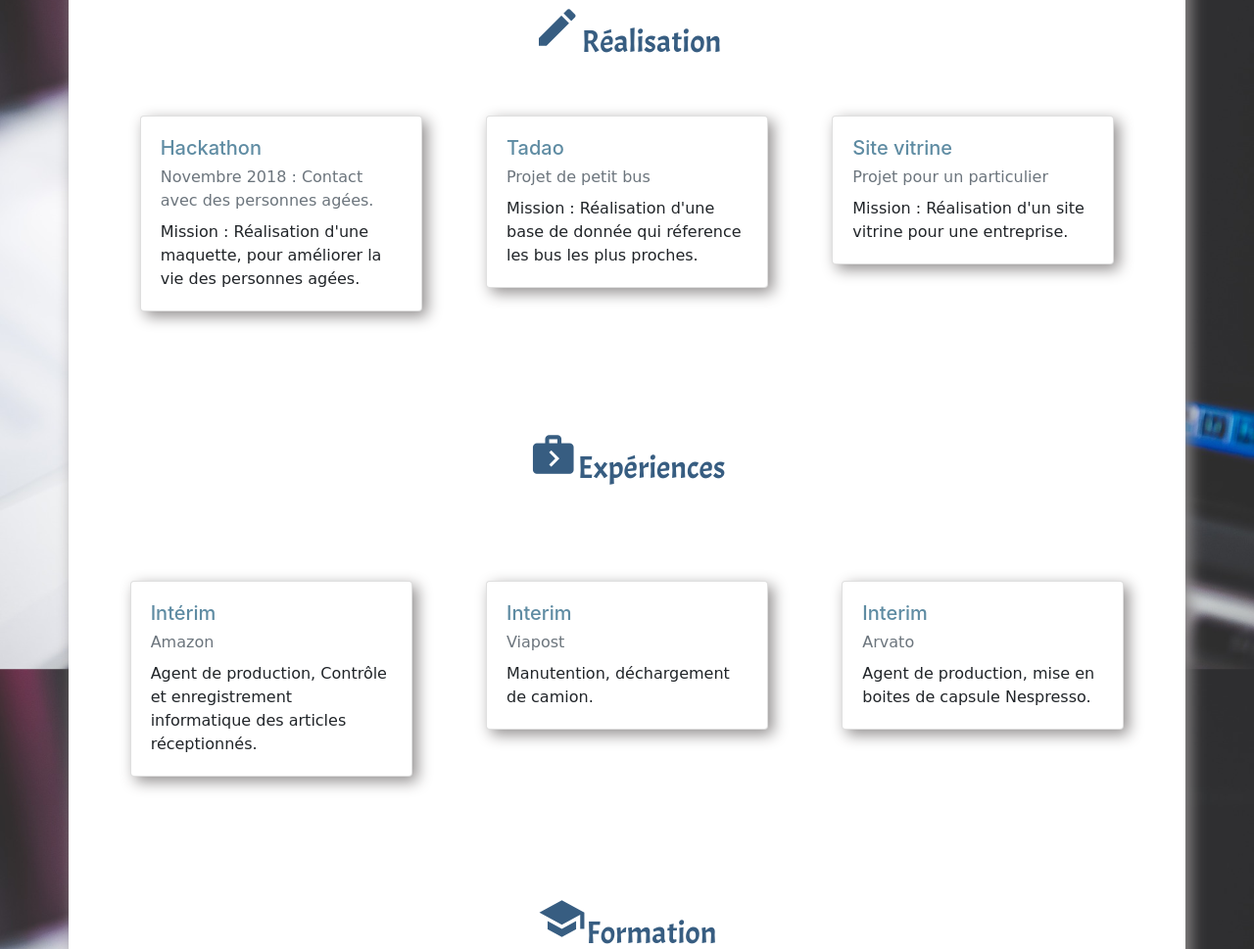
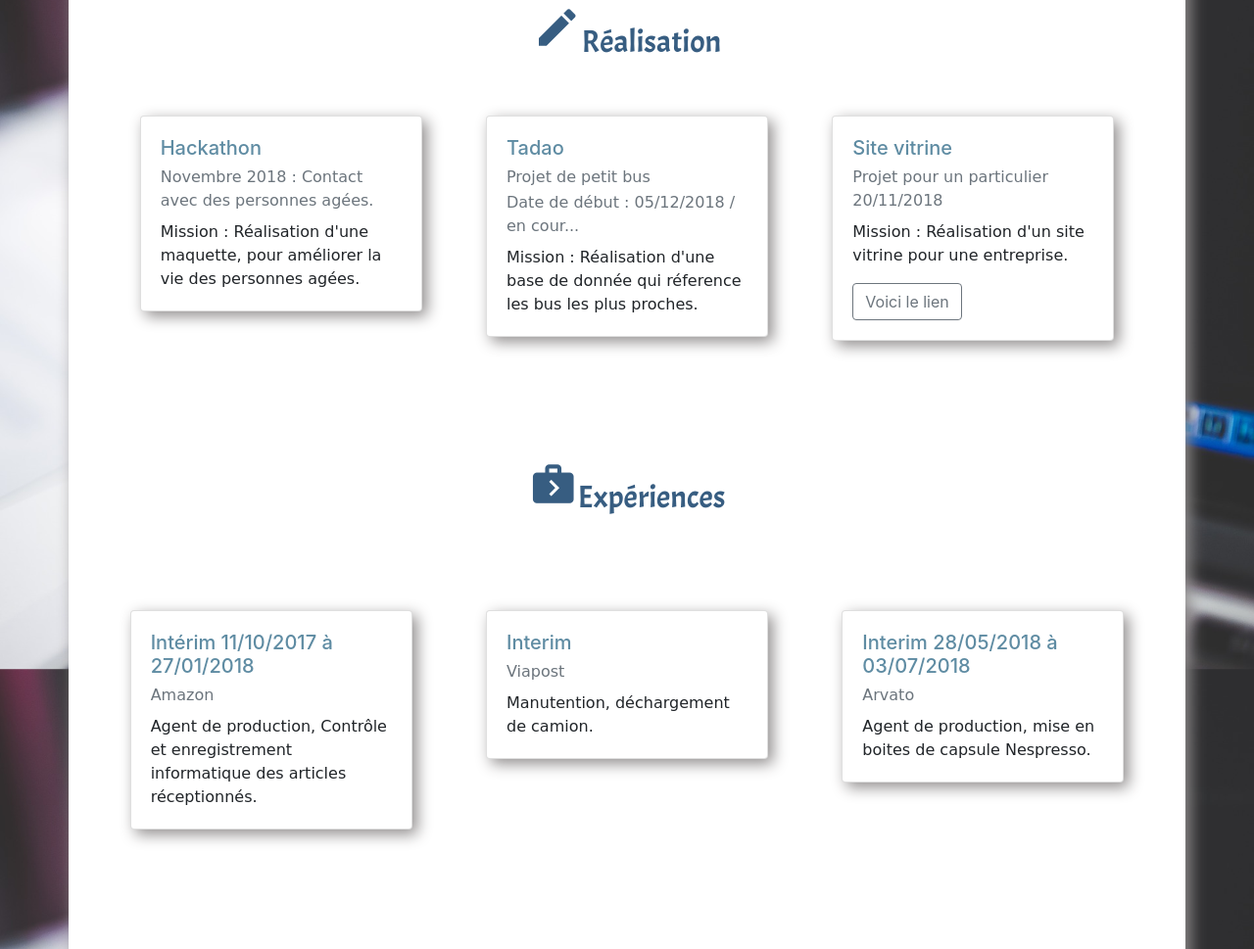
Before and after one commit to Nahjoo/CV, a plain HTML site: page index.html in a window 1280 px wide. Shown: the part 2730-3699 px from the top of the page at 98% size. Drawn offline with nearby package versions, Linux system fonts and the light colour scheme; a web font is replaced by a local one.

Commit message:
modif pdf et ajout bouton

```diff
--- a/index.html
+++ b/index.html
@@ -164,6 +164,7 @@
                         <div class="card-body">
                             <h5 class="card-title">Tadao</h5>
                             <p class="card-subtitle mb-2 text-muted">Projet de petit bus</p>
+                            <p class="card-subtitle mb-2 text-muted">Date de début : 05/12/2018 / en cour...</p>
                             <p class="card-text">Mission : Réalisation d'une base de donnée qui réference les bus les
                                 plus proches.</p>
                         </div>
@@ -174,8 +175,9 @@
                     <div class="card" style="width: 18rem;">
                         <div class="card-body">
                             <h5 class="card-title">Site vitrine</h5>
-                            <p class="card-subtitle mb-2 text-muted">Projet pour un particulier</p>
+                            <p class="card-subtitle mb-2 text-muted">Projet pour un particulier 20/11/2018</p>
                             <p class="card-text">Mission : Réalisation d'un site vitrine pour une entreprise.</p>
+                            <a href="http://delcourt-johan.com/projet-version%202.0.0/"><button type="button" class="btn btn-outline-secondary">Voici le lien</button></a>
                         </div>
                     </div>
                 </div>
@@ -190,7 +192,7 @@
                 <div class="interim">
                     <div class="card" style="width: 18rem;">
                         <div class="card-body">
-                            <h5 class="card-title">Intérim</h5>
+                            <h5 class="card-title">Intérim 11/10/2017 à 27/01/2018</h5>
                             <p class="card-subtitle mb-2 text-muted">Amazon</p>
                             <p class="card-text">Agent de production, Contrôle et enregistrement informatique des
                                 articles réceptionnés.</p>
@@ -214,7 +216,7 @@
 
                     <div class="card" style="width: 18rem;">
                         <div class="card-body">
-                            <h5 class="card-title">Interim</h5>
+                            <h5 class="card-title">Interim 28/05/2018 à 03/07/2018</h5>
                             <p class="card-subtitle mb-2 text-muted">Arvato</p>
                             <p class="card-text">Agent de production, mise en boites de capsule Nespresso.</p>
 
```
Also changed, not shown: css/style.css (+0 -16 lines), 1 other file.
